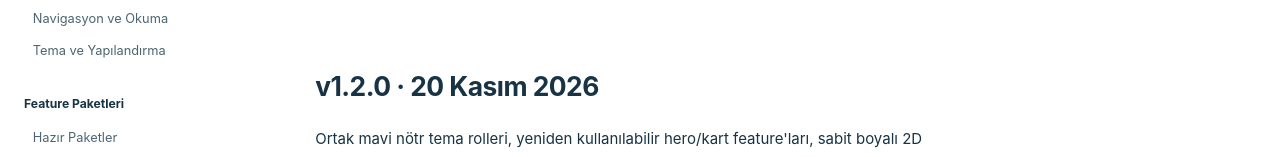
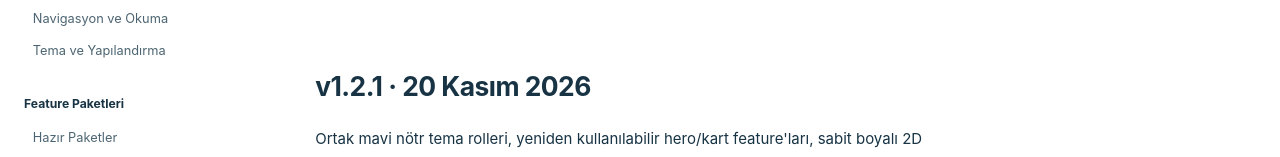
Before and after one commit to Oxara/Oxara.DocumentTemplate, a website: page docs/changelog.html in a window 1280 px wide. Shown: the part 309-466 px from the top of the page. Drawn offline with Linux system fonts and the light colour scheme.

Commit message:
Finalize DocumentTemplate 1.2.1 documentation

```diff
--- a/docs/changelog.html
+++ b/docs/changelog.html
@@ -149,7 +149,7 @@
                 <h1>Değişiklikler</h1>
                 <p class="docs-lead">Her sürümde eklenen davranışlar, değişen standartlar ve görsel karşılaştırmalar.</p>
             </header>
-<section><h2 id="v1-2-0">v1.2.0 · 20 Kasım 2026</h2><p>Ortak mavi nötr tema rolleri, yeniden kullanılabilir hero/kart feature'ları, sabit boyalı 2D varsayılanlar, tek kaynaktan üretilen davranış paketleri ve sürdürülen statik yayın denetimleri.</p></section>
+<section><h2 id="v1-2-0">v1.2.1 · 20 Kasım 2026</h2><p>Ortak mavi nötr tema rolleri, yeniden kullanılabilir hero/kart feature'ları, sabit boyalı 2D varsayılanlar, tek kaynaktan üretilen davranış paketleri ve sürdürülen statik yayın denetimleri.</p></section>
 <section><h2 id="illustrated-defaults">2026-11-20 · Sabit hero ve kart varsayılanları</h2><p>Ortak hero ve görselli kaynak kartı feature olarak eklendi. Özel görsel verilmezse sabit atlas, kitap ve growth seti kullanılır. Hero core/full, kart full paketindedir; <a href="illustrated-presentation.html">canlı örnek ve kullanım sözleşmesi</a>.</p></section>
 <section><h2 id="blue-neutrals">2026-11-20 · Mavi alt tonlu nötrler</h2><p>Ink/Graphite, kod, tablo, durum, arama ve gezinme yüzeyleri ortak semantik tema kaynağına bağlandı. Küçük metin/focus kontrastı ve drawer bulunmayan sayfalarda Escape güvenliği düzeltildi.</p></section>
             <div class="release-list">
```
Also changed, not shown: docs/illustrated-presentation.html (line endings or trailing spaces).
